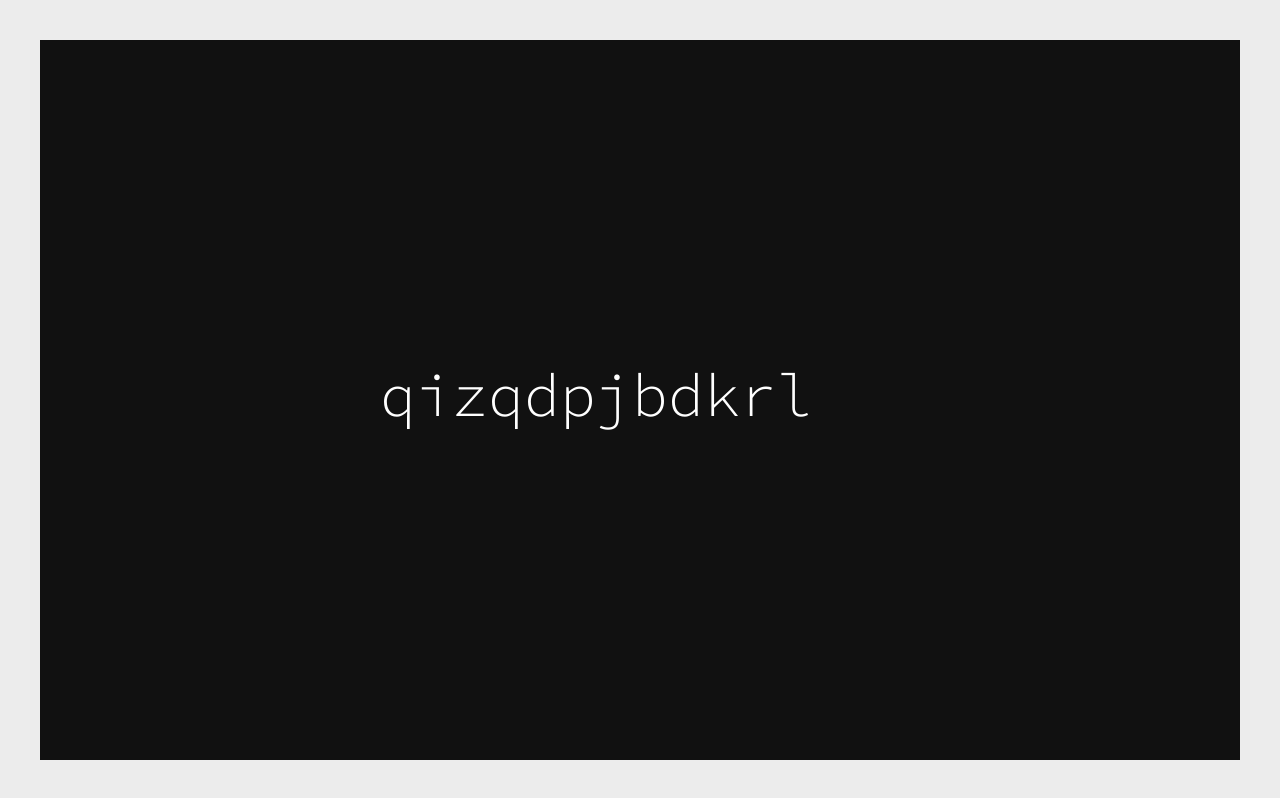
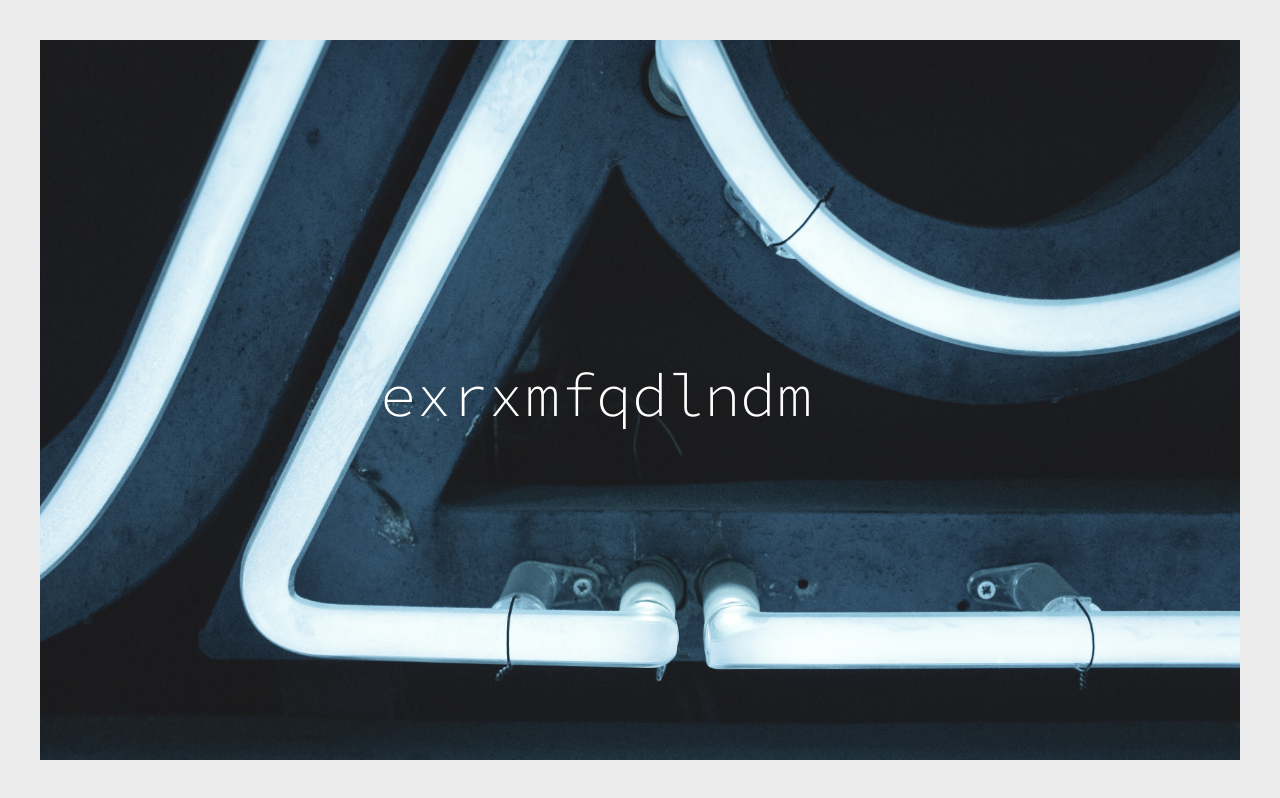
Before and after one commit to LisekTeam/foxivity_in_building, a plain HTML site: page index.html in a window 1280 px wide. Drawn offline with Linux system fonts and the light colour scheme.

Commit message:
add astonishing background photo

```diff
--- a/css/partials/_layout.scss
+++ b/css/partials/_layout.scss
@@ -12,7 +12,7 @@ html {
     left: 0;
     top: 0;
     height: 100%;
-    transition: .8s;
+    transition: .6s;
     background-color: $color-foxy;
     width: 0;
     z-index: 100;
@@ -21,7 +21,10 @@ html {
     }
   }
   .atf-inner-cover {
-    background-color: #111111;
+    //background-color: #111111;
+    background-image: url('../images/example-bg2.jpg');
+    background-size: cover;
+    background-position: center center;
     width: 100%;
     height: 100%;
     @include incol;
--- a/js/main.js
+++ b/js/main.js
@@ -86,7 +86,7 @@ function drawChar(gi) {
           drawChar(gi);
         }, 700);
       }
-    }, 150 * (k+1));
+    }, 120 * (k+1));
   }
   $('#drawing-stop').on('click', function() {
     isDrawing = false;
```
Also changed, not shown: css/main.css, images/example-bg2.jpg (added), 2 other files.
